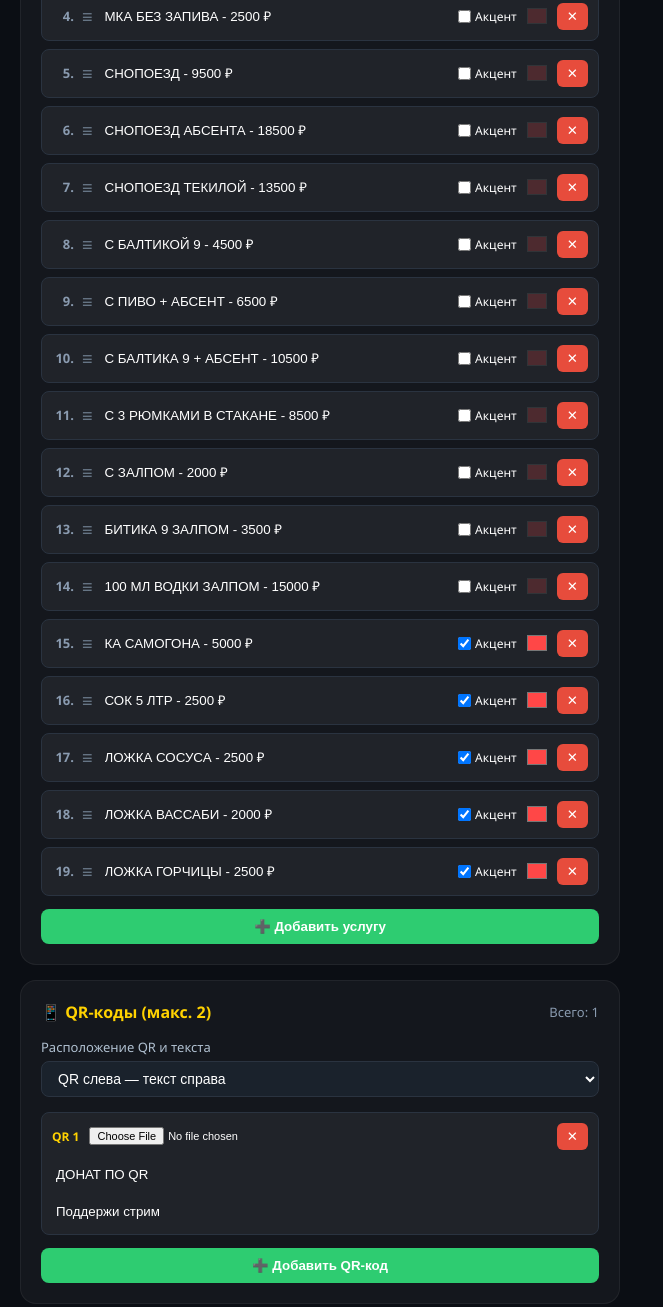
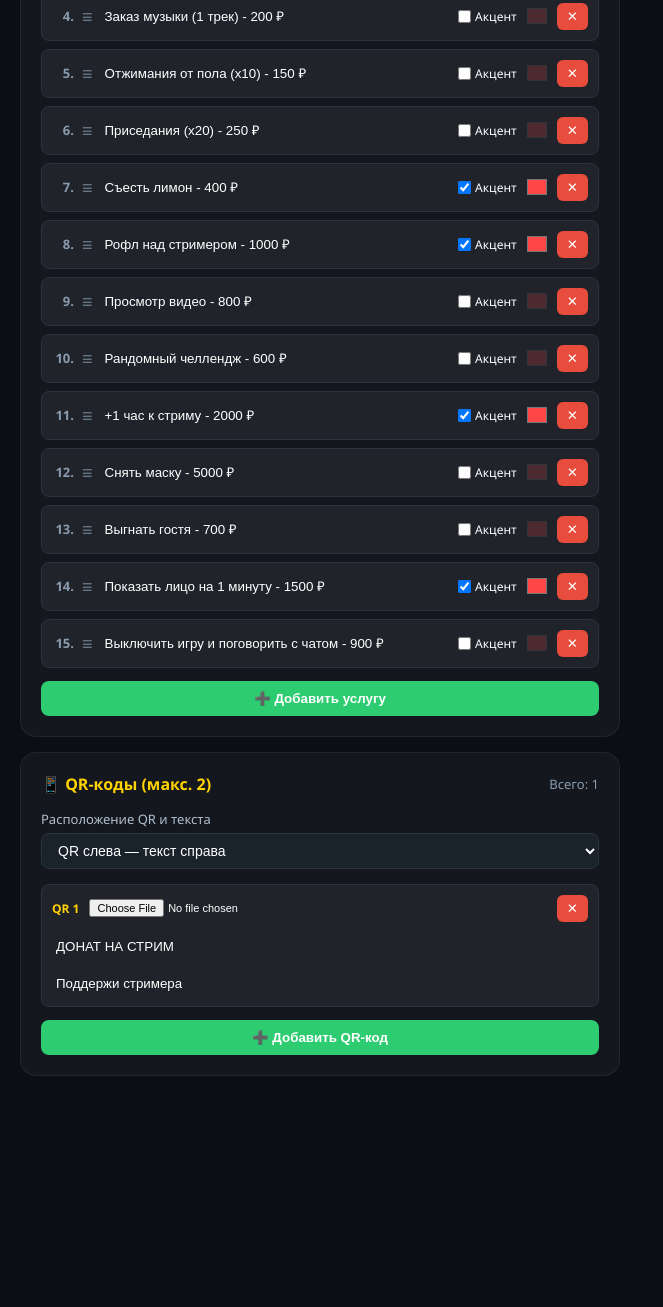
Before and after one commit to sabrbala/obs-widget, a plain HTML site: page index.html in a window 1280 px wide. Shown: the part 1207-2514 px from the top of the page, without its empty margins (0-663 px from the left). After the commit the page ends 2318 px from the top, so only its background shows below. Drawn offline with Linux system fonts and the light colour scheme.

```diff
--- a/index.html
+++ b/index.html
@@ -452,9 +452,9 @@
 
 <script>
 (function() {
-  // ДЕФОЛТНЫЙ КОНФИГ (19 позиций)
+    // ДЕФОЛТНЫЙ КОНФИГ (Демо-данные для GitHub)
   const defaultConfig = {
-    version: 7,
+    version: 8, // Подняли версию, чтобы демо-данные подхватились у всех
     widgetWidth: 380,
     widgetFontSize: 16,
     widgetFontFamily: "'Segoe UI', sans-serif",
@@ -472,28 +472,24 @@
     autoHide: true,
     qrLayout: "horizontal",
     services: [
-      {"name":"МКА","price":"1600 ₽","isAccent":false,"accentColor":"#ff4747"},
-      {"name":"МКА ТЕКИЛЫ","price":"2500 ₽","isAccent":false,"accentColor":"#ff4747"},
-      {"name":"МКА АБСЕНТА","price":"3500 ₽","isAccent":false,"accentColor":"#ff4747"},
-      {"name":"МКА БЕЗ ЗАПИВА","price":"2500 ₽","isAccent":false,"accentColor":"#ff4747"},
-      {"name":"СНОПОЕЗД","price":"9500 ₽","isAccent":false,"accentColor":"#ff4747"},
-      {"name":"СНОПОЕЗД АБСЕНТА","price":"18500 ₽","isAccent":false,"accentColor":"#ff4747"},
-      {"name":"СНОПОЕЗД ТЕКИЛОЙ","price":"13500 ₽","isAccent":false,"accentColor":"#ff4747"},
-      {"name":"С БАЛТИКОЙ 9","price":"4500 ₽","isAccent":false,"accentColor":"#ff4747"},
-      {"name":"С ПИВО + АБСЕНТ","price":"6500 ₽","isAccent":false,"accentColor":"#ff4747"},
-      {"name":"С БАЛТИКА 9 + АБСЕНТ","price":"10500 ₽","isAccent":false,"accentColor":"#ff4747"},
-      {"name":"С 3 РЮМКАМИ В СТАКАНЕ","price":"8500 ₽","isAccent":false,"accentColor":"#ff4747"},
-      {"name":"С ЗАЛПОМ","price":"2000 ₽","isAccent":false,"accentColor":"#ff4747"},
-      {"name":"БИТИКА 9 ЗАЛПОМ","price":"3500 ₽","isAccent":false,"accentColor":"#ff4747"},
-      {"name":"100 МЛ ВОДКИ ЗАЛПОМ","price":"15000 ₽","isAccent":false,"accentColor":"#ff4747"},
-      {"name":"КА САМОГОНА","price":"5000 ₽","isAccent":true,"accentColor":"#ff4747"},
-      {"name":"СОК 5 ЛТР","price":"2500 ₽","isAccent":true,"accentColor":"#ff4747"},
-      {"name":"ЛОЖКА СОСУСА","price":"2500 ₽","isAccent":true,"accentColor":"#ff4747"},
-      {"name":"ЛОЖКА ВАССАБИ","price":"2000 ₽","isAccent":true,"accentColor":"#ff4747"},
-      {"name":"ЛОЖКА ГОРЧИЦЫ","price":"2500 ₽","isAccent":true,"accentColor":"#ff4747"}
+      {"name":"Приветствие на стриме","price":"100 ₽","isAccent":false,"accentColor":"#ff4747"},
+      {"name":"Смена ника ","price":"300 ₽","isAccent":true,"accentColor":"#ff4747"},
+      {"name":"Игра с подписчиком","price":"500 ₽","isAccent":true,"accentColor":"#ff4747"},
+      {"name":"Заказ музыки (1 трек)","price":"200 ₽","isAccent":false,"accentColor":"#ff4747"},
+      {"name":"Отжимания от пола (x10)","price":"150 ₽","isAccent":false,"accentColor":"#ff4747"},
+      {"name":"Приседания (x20)","price":"250 ₽","isAccent":false,"accentColor":"#ff4747"},
+      {"name":"Съесть лимон","price":"400 ₽","isAccent":true,"accentColor":"#ff4747"},
+      {"name":"Рофл над стримером","price":"1000 ₽","isAccent":true,"accentColor":"#ff4747"},
+      {"name":"Просмотр видео","price":"800 ₽","isAccent":false,"accentColor":"#ff4747"},
+      {"name":"Рандомный челлендж","price":"600 ₽","isAccent":false,"accentColor":"#ff4747"},
+      {"name":"+1 час к стриму","price":"2000 ₽","isAccent":true,"accentColor":"#ff4747"},
+      {"name":"Снять маску","price":"5000 ₽","isAccent":false,"accentColor":"#ff4747"},
+      {"name":"Выгнать гостя","price":"700 ₽","isAccent":false,"accentColor":"#ff4747"},
+      {"name":"Показать лицо на 1 минуту","price":"1500 ₽","isAccent":true,"accentColor":"#ff4747"},
+      {"name":"Выключить игру и поговорить с чатом","price":"900 ₽","isAccent":false,"accentColor":"#ff4747"}
     ],
     qrs: [
-      { image: "", title: "ДОНАТ ПО QR", subtext: "Поддержи стрим" }
+      { image: "", title: "ДОНАТ НА СТРИМ", subtext: "Поддержи стримера" }
     ]
   };
 
```
